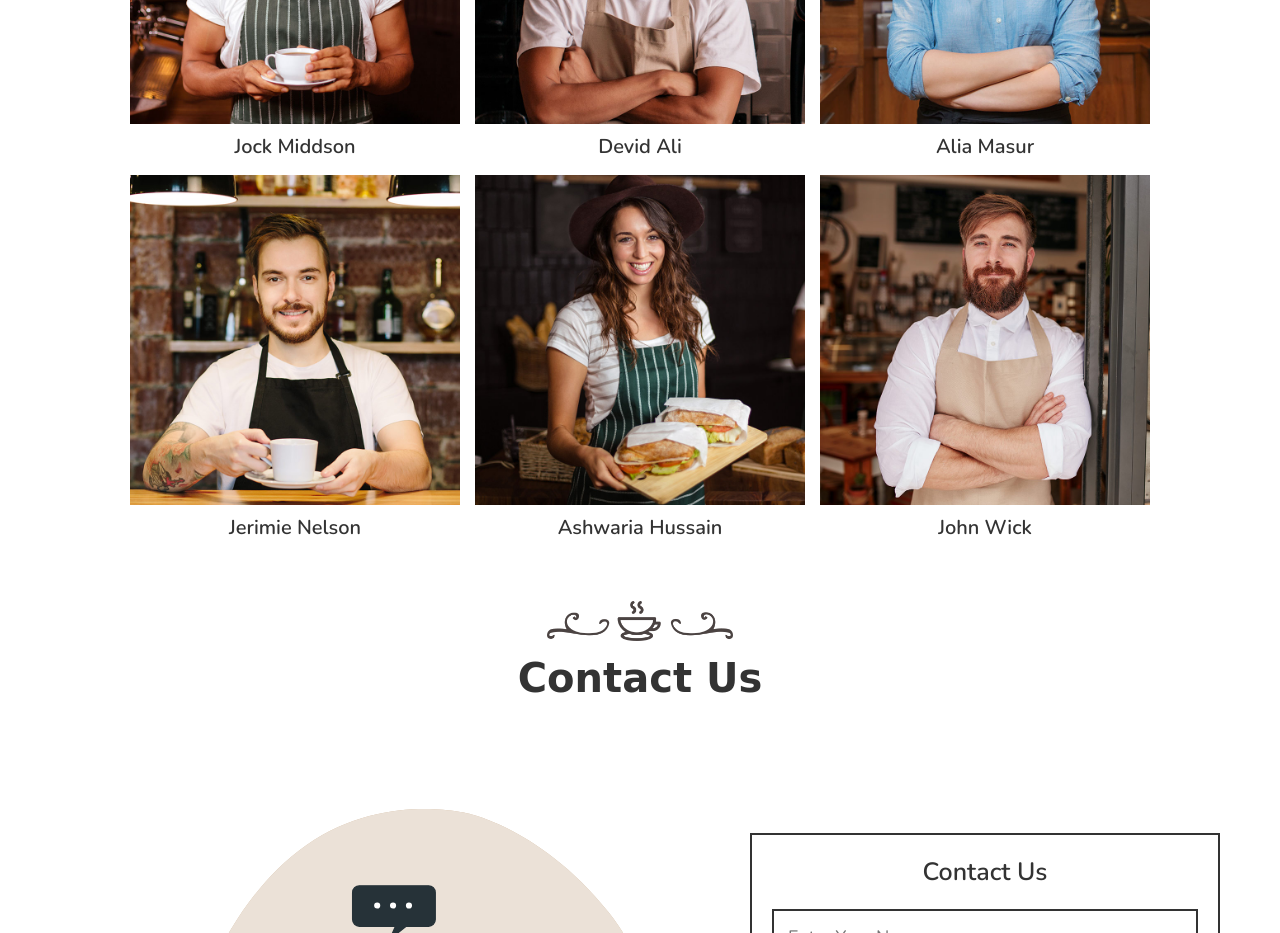
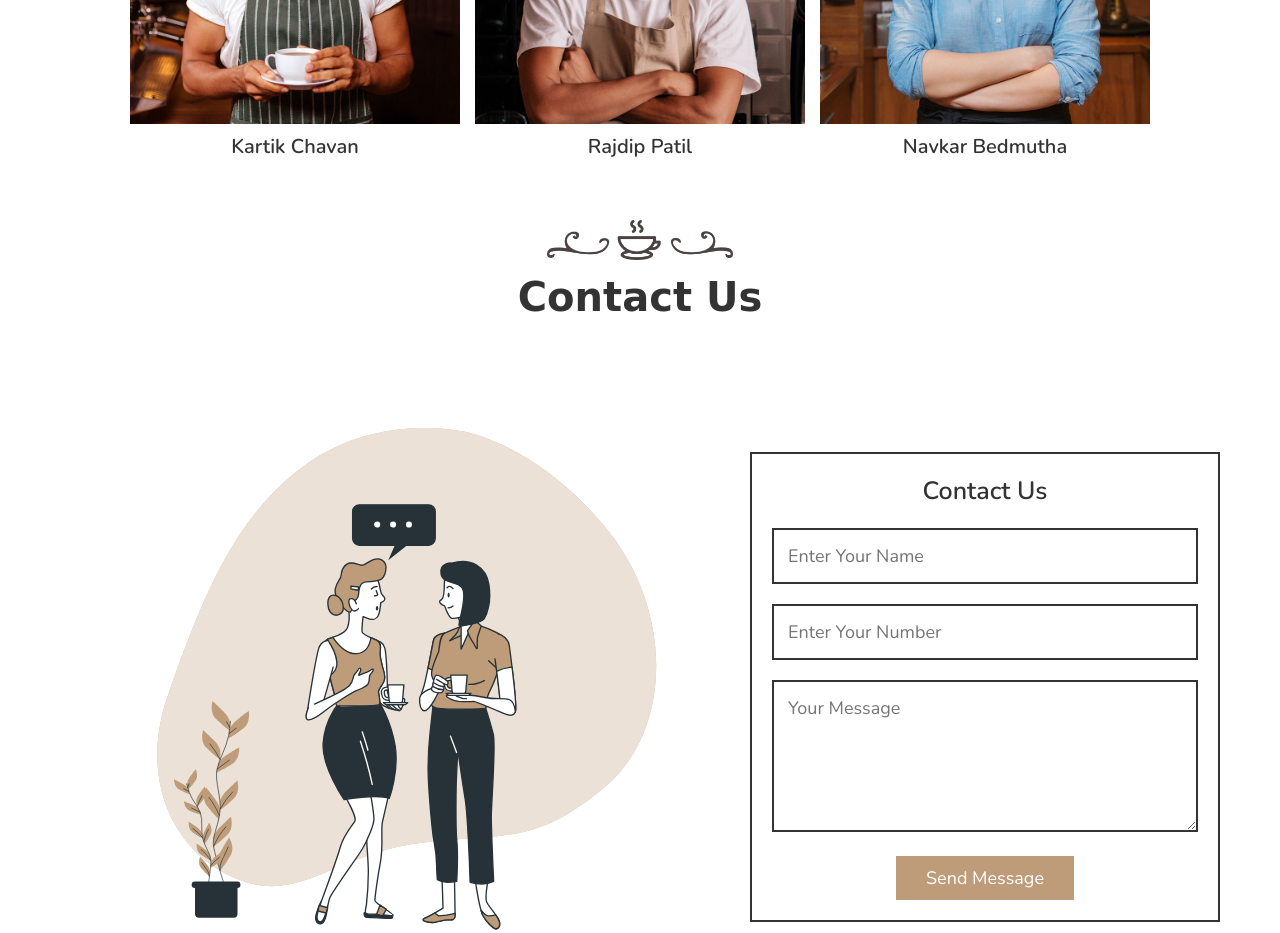
Before and after one commit to Rajdip585/coffeeheaven, a plain HTML site: page index.html in a window 1280 px wide. Shown: the part 3860-4793 px from the top of the page. Drawn offline with nearby package versions, Linux system fonts and the light colour scheme; a web font is replaced by a local one.

Commit message:
update Team Section

```diff
--- a/index.html
+++ b/index.html
@@ -201,29 +201,16 @@
 
       <div class="box">
         <img src="images/our-team-1.jpg" alt="">
-        <h3>Jock Middson</h3>
+        <h3>Kartik Chavan</h3>
       </div>
       <div class="box">
         <img src="images/our-team-2.jpg" alt="">
-        <h3>Devid Ali</h3>
+        <h3>Rajdip Patil</h3>
       </div>
       <div class="box">
         <img src="images/our-team-3.jpg" alt="">
-        <h3>Alia Masur</h3>
+        <h3>Navkar Bedmutha</h3>
       </div>
-      <div class="box">
-        <img src="images/our-team-4.jpg" alt="">
-        <h3>Jerimie Nelson</h3>
-      </div>
-      <div class="box">
-        <img src="images/our-team-5.jpg" alt="">
-        <h3>Ashwaria Hussain</h3>
-      </div>
-      <div class="box">
-        <img src="images/our-team-6.jpg" alt="">
-        <h3>John wick</h3>
-      </div>
-
     </div>
 
   </section>
```
